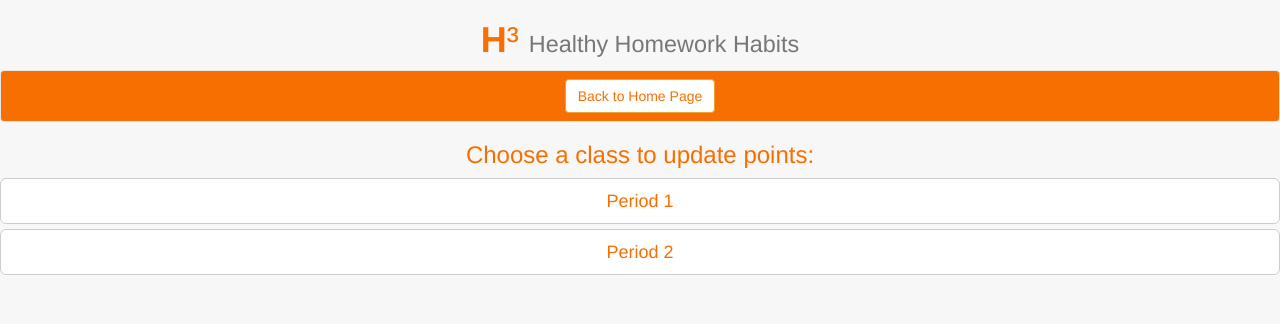
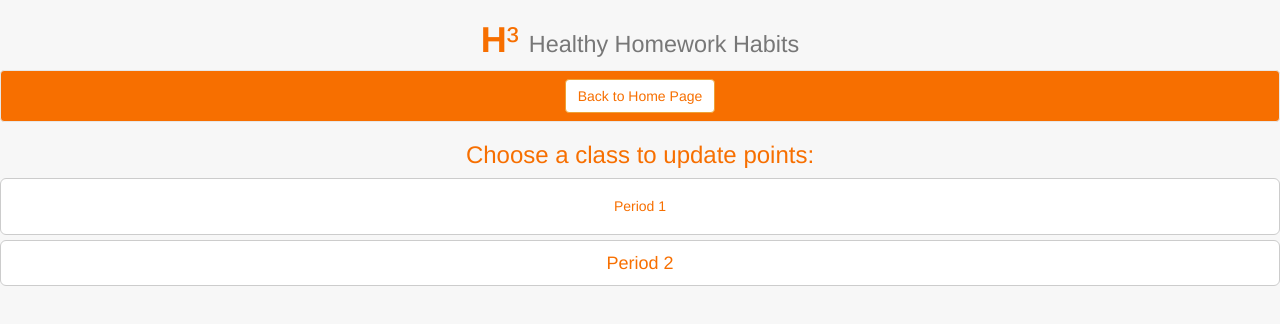
Before and after one commit to Kandy-Korn/h-cubed, a plain HTML site: page public/updatepoints.html in a window 1280 px wide. Drawn offline with nearby package versions, Linux system fonts and the light colour scheme.

Commit message:
Update updatepoints.html

```diff
--- a/public/updatepoints.html
+++ b/public/updatepoints.html
@@ -18,7 +18,7 @@
             </div>
       </nav>
     <h3>Choose a class to update points:</h3>
-      <button type="button" class="btn btn-default btn-lg btn-block">Period 1</button>
+    <button type="button" class="btn btn-default btn-lg btn-block"><h5>Period 1</h5></button>
     <button type="button" class="btn btn-default btn-lg btn-block">Period 2</button>
   </body>
 
```
